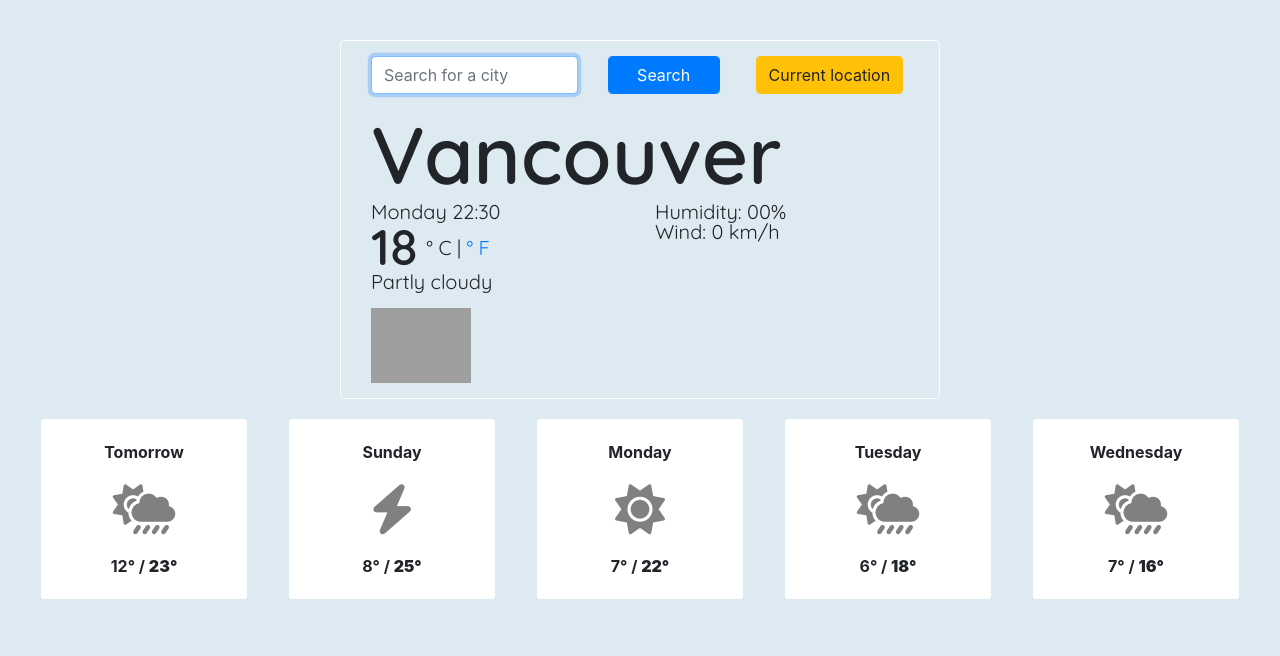
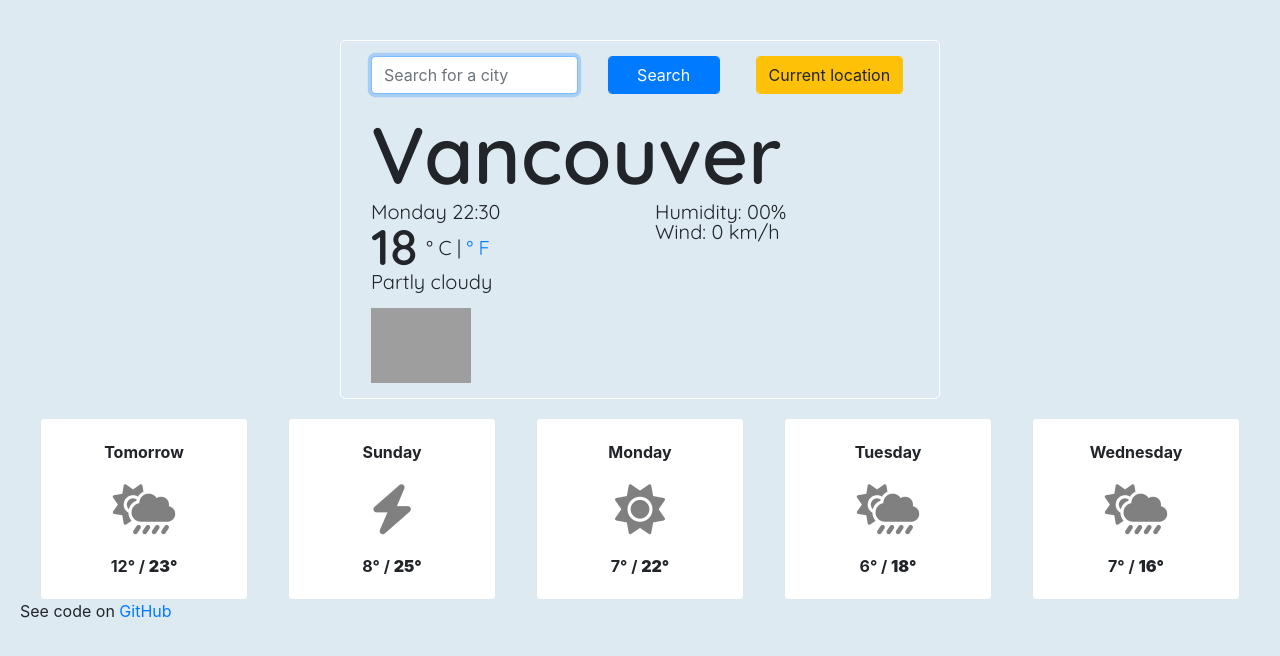
Before and after one commit to amandajohnson87/weather-app, a plain HTML site: page index.html in a window 1280 px wide. Drawn offline with nearby package versions, Linux system fonts and the light colour scheme; no server answers; grey boxes are pictures that could not be loaded.

Commit message:
Added GitHub link to html file footer

```diff
--- a/index.html
+++ b/index.html
@@ -142,7 +142,8 @@
   </div>
 
   </div>
-  </span>
+  <div class="footer">
+    See code on <a href="https://github.com/amandajohnson87/weather-app">GitHub</a></div>  </span>
 
   </div>
 
```
